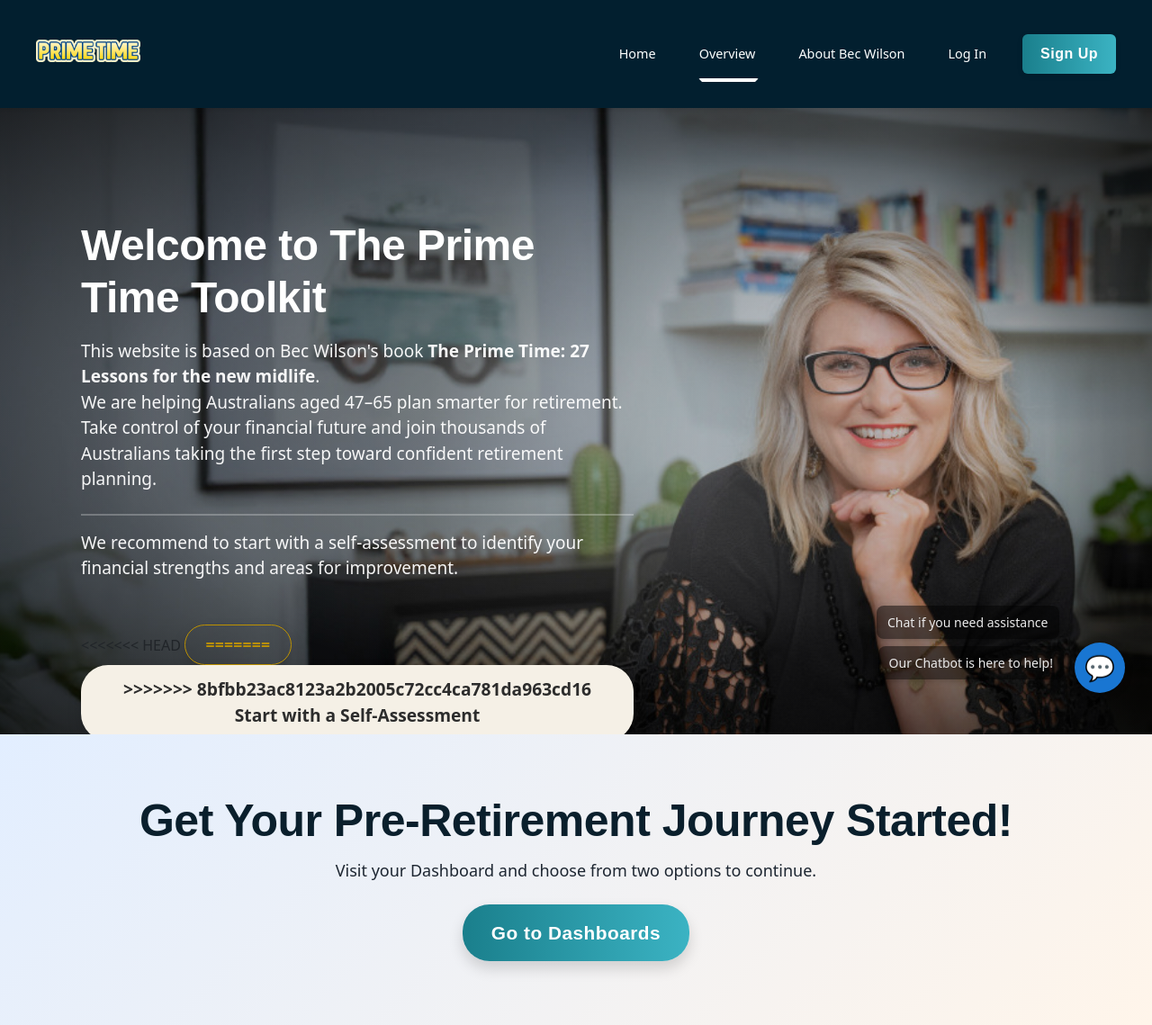
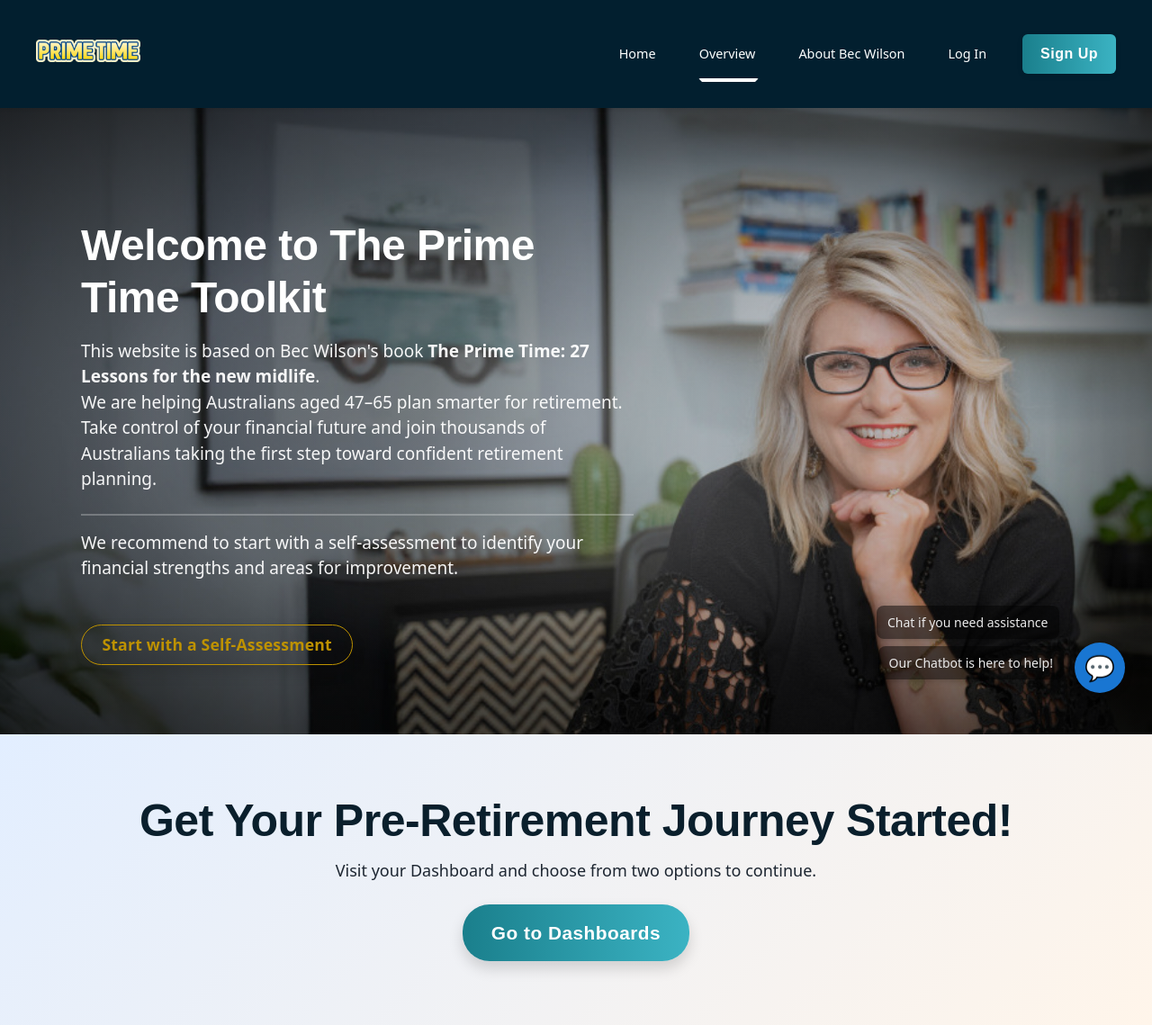
Before and after one commit to katharinalisa/T362, a Flask app: page / in a window 1280 px wide. Shown: the top 1139 px of the page at 90% size. Run offline with Flask 3, Linux system fonts and the light colour scheme; parts of the project's set-up code (start-up, migrations or seed data) failed here and were passed over.

Commit message:
Update home.html

```diff
--- a/primetime_toolkit/templates/home.html
+++ b/primetime_toolkit/templates/home.html
@@ -15,13 +15,7 @@
           Take control of your financial future and join thousands of Australians taking the first step toward confident retirement planning.<br><hr style="color:#ffffff; border-width: 2px">
           <p class="cta-text mb-4" style="color:#ffffff; font-size:19px">We recommend to start with a self-assessment to identify your financial strengths and areas for improvement.</p>
         </p><br>
-<<<<<<< HEAD
         <a href="{{ url_for('views.assessment_intro') }}" class="btn-start shadow">
-=======
-        <a href="{{ url_for('views.assessment_intro') }}"
-          class="btn btn-lg shadow"
-          style="background-color: #f5f0e6; color: #2c2c2c; font-size: 1.2rem; padding: 0.75rem 2rem; border-radius: 30px; font-weight: 600; text-decoration: none; display: inline-block;">
->>>>>>> 8bfbb23ac8123a2b2005c72cc4ca781da963cd16
           Start with a Self-Assessment
         </a>
       </div>
```
